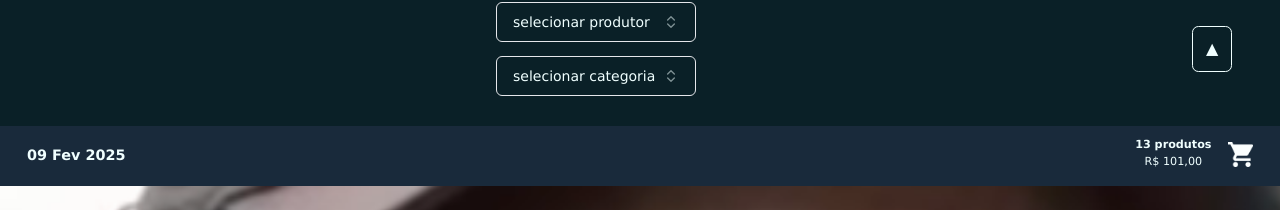
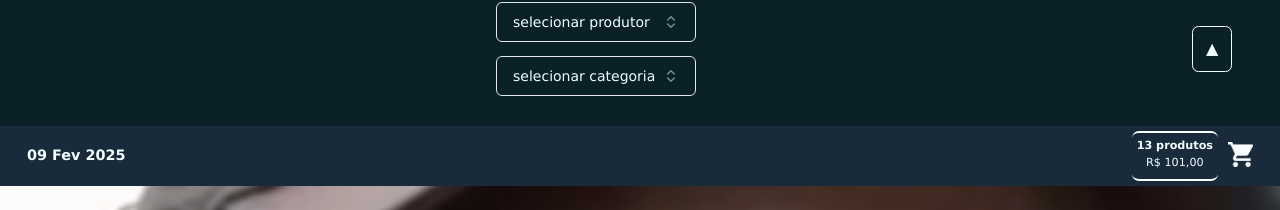
Before and after one commit to LiCuru/agroecology-ecommerce-ui, a Next.js app: page /telas/cestas/variaveis in a window 1280 px wide. Shown: the part 157-367 px from the top of the page. Built offline with nearby package versions, Linux system fonts and the light colour scheme.

Commit message:
botoes navbar

```diff
--- a/src/app/telas/cestas/baskets-components/header/context-line.tsx
+++ b/src/app/telas/cestas/baskets-components/header/context-line.tsx
@@ -1,9 +1,15 @@
 import styles from './header.module.sass';
 import Image from 'next/image';
 
-function TotalInNavbar(){
+function TotalInNavbar(
+    props:{
+        handleSalesClick: () => void
+        sales: boolean
+    }){
     return(
-    <div className={styles.TotalInNavbar}>
+    <div
+        className={props.sales? styles.SelectedTotalInNavbar : styles.TotalInNavbar}
+        onClick = {props.handleSalesClick}>
         <p className={styles.Pe}>13 produtos</p>
         <p className={styles.Pe}>R$ 101,00</p>
     </div>
@@ -36,6 +42,9 @@ export default function ContextLine(
         contextLineButtons: boolean
         handleCartClick: () => void
         cart: boolean
+
+        handleSalesClick: () => void
+        sales: boolean
     }
 )
 
@@ -44,7 +53,10 @@ export default function ContextLine(
     if (props.contextLineButtons === true){
         display =
         <div className={styles.contextLine}>
-            <TotalInNavbar/>
+            <TotalInNavbar
+                handleSalesClick = {props.handleSalesClick}
+                sales = {props.sales}
+            />
             <Cart
                 handleCartClick = {props.handleCartClick}
                 cart = {props.cart}
--- a/src/app/telas/cestas/baskets-components/header/header.module.sass
+++ b/src/app/telas/cestas/baskets-components/header/header.module.sass
@@ -229,11 +229,28 @@ $optionsHeight: 50px
 
 
     .SelectedTotalInNavbar
+      margin-right: 5px
+      margin-top: 5px
+      border-style: none
       border-bottom-style: solid
       border-top-style: solid
       border-color: azure
       border-radius: 7px
       border-width: 2px
+      padding-top: 5px
+      padding-left: 5px
+      padding-right: 5px
+
+      .Pe
+        font-size: 0.7rem
+        text-align: center
+        margin: 0
+        color: azure
+        cursor: pointer
+
+
+      .Pe:first-of-type
+        font-weight: bold
 
 
 
--- a/src/app/telas/cestas/baskets-components/header/header.tsx
+++ b/src/app/telas/cestas/baskets-components/header/header.tsx
@@ -11,6 +11,9 @@ export default function Header(props:
         setContent: (arg: string) => void
         handleCartClick: () => void
         cart: boolean
+
+        handleSalesClick: () => void
+        sales: boolean
     }
 ){
 
@@ -28,7 +31,6 @@ export default function Header(props:
     }
 
     const handleAdditionalsClick = () => {
-        props.setContent('additionals')
 
         setNextBasketButton(false)
         setSelectAdditionalsButton(true)
@@ -55,6 +57,9 @@ export default function Header(props:
                         contextLineButtons = {contextLineButtons}
                         handleCartClick = {props.handleCartClick}
                         cart = {props.cart}
+
+                        handleSalesClick = {props.handleSalesClick}
+                        sales = {props.sales}
                     />
                 </div>
             </div>
--- a/src/app/telas/cestas/variaveis/page.tsx
+++ b/src/app/telas/cestas/variaveis/page.tsx
@@ -13,10 +13,18 @@ export default function Variaveis() {
 
   const [content, setContent] = useState<string>('additionalsSales')
   const [cart, setCart] = useState<boolean>(false)
+  const [sales, setSales] = useState<boolean>(true)
 
   const handleCartClick = () => {
     setContent('additionalsCart')
     setCart(true)
+    setSales(false)
+  }
+
+  const handleSalesClick = () => {
+    setContent('additionalsSales')
+    setCart(false)
+    setSales(true)
   }
 
 
@@ -42,6 +50,9 @@ export default function Variaveis() {
 
           handleCartClick = {handleCartClick}
           cart = {cart}
+
+          handleSalesClick = {handleSalesClick}
+          sales = {sales}
         />
       </div>
       <div className={styles.content}>
```
